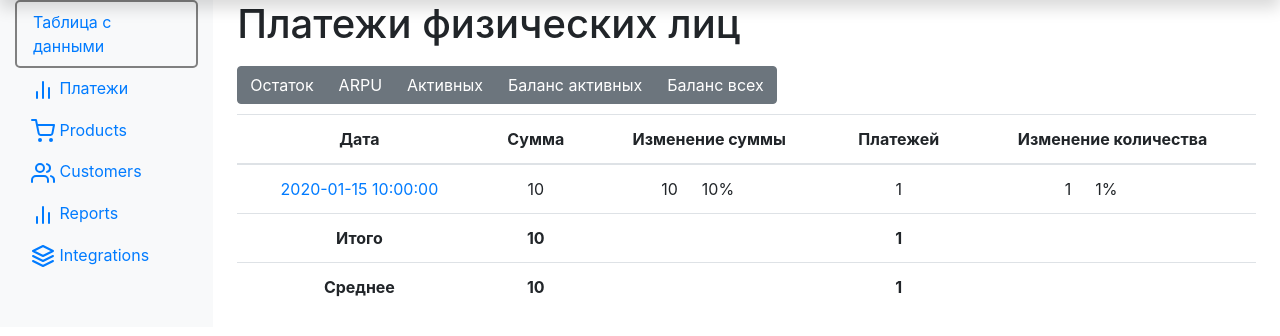
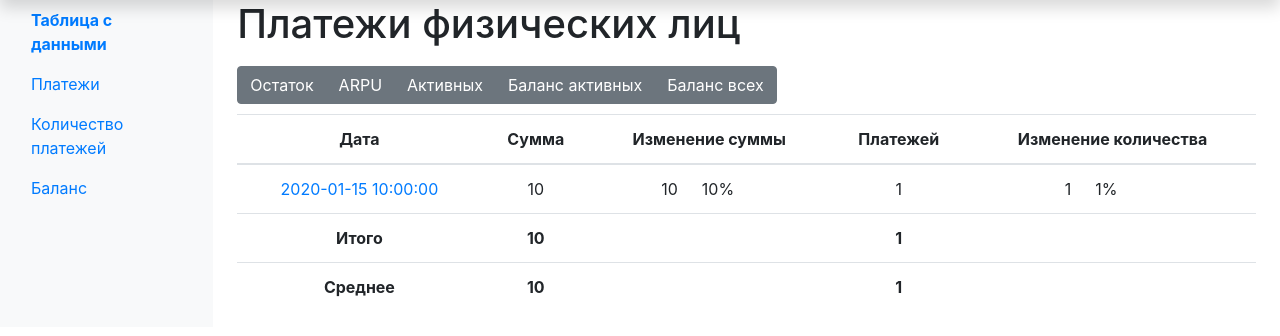
Before and after one commit to ds-vologdin/utm_sugarcrm_report, a Flask app: template templates/pays_year.html in a window 1280 px wide. Shown: the part 40-376 px from the top of the page. Run offline with Flask 2, Linux system fonts and the light colour scheme; the template is opened without the code that fills it: most values are stand-ins (such as "Sample title", 1, 10 or a date in 2020); some libraries are stand-ins or nearby versions.

Commit message:
Добавил пару графиков

```diff
--- a/static/css/base.css
+++ b/static/css/base.css
@@ -29,6 +29,5 @@
 }
 
 .menu--enable{
-  border: 2px solid grey;
-  border-radius: 5px;
+  font-weight: bold;
 }
--- a/templates/base.html
+++ b/templates/base.html
@@ -22,7 +22,7 @@
       <a class="navbar-brand col-sm-3 col-md-2 mr-0" href="{{ url_for('index') }}">Главная</a>
       <ul class="navbar-nav mr-auto">
         <li class="nav-item">
-          <a class="nav-link" href="{{ url_for('utmbill.show')}}">Платежи</a>
+          <a class="nav-link" href="{{ url_for('utmbill.utmpays_statistic')}}">Платежи</a>
         </li>
         <li class="nav-item">
           <a class="nav-link" href="#">Тикеты</a>
--- a/templates/pays_year.html
+++ b/templates/pays_year.html
@@ -8,34 +8,13 @@
     </a>
   </li>
   <li class="nav-item">
-    <a class="nav-link menu-sidebar show-graph-pays" href="#">
-      <span data-feather="bar-chart-2"></span>
-      Платежи
-    </a>
+    <a class="nav-link menu-sidebar show-graph-pays" href="#">Платежи</a>
   </li>
-  <li class="nav-item">
-    <a class="nav-link" href="#">
-      <span data-feather="shopping-cart"></span>
-      Products
-    </a>
+  <li class="nav-item menu-sidebar show-graph-count-pays">
+    <a class="nav-link" href="#">Количество платежей</a>
   </li>
-  <li class="nav-item">
-    <a class="nav-link" href="#">
-      <span data-feather="users"></span>
-      Customers
-    </a>
-  </li>
-  <li class="nav-item">
-    <a class="nav-link" href="#">
-      <span data-feather="bar-chart-2"></span>
-      Reports
-    </a>
-  </li>
-  <li class="nav-item">
-    <a class="nav-link" href="#">
-      <span data-feather="layers"></span>
-      Integrations
-    </a>
+  <li class="nav-item menu-sidebar show-graph-balance">
+    <a class="nav-link" href="#">Баланс</a>
   </li>
 </ul>
 {% endblock sidebar %}
@@ -127,6 +106,14 @@
 <div class="main_item main__graph-pays main__block--disable">
   <canvas id="pays_graphs" width="400" height="150"></canvas>
 </div>
+<div class="main_item main__graph-count-pays main__block--disable">
+  <h2>График количества платежей</h2>
+  <canvas id="pays_count" width="400" height="150"></canvas>
+</div>
+<div class="main_item main__graph-balance main__block--disable">
+  <h2>График средних балансов абонентов</h2>
+  <canvas id="balance" width="400" height="150"></canvas>
+</div>
 {% endif %}
 {% endblock main %}
 
@@ -173,5 +160,75 @@ var myChart = new Chart(ctx, {
         }
     }
 });
+
+var ctx_count = document.getElementById("pays_count");
+var myChart = new Chart(ctx_count, {
+// The type of chart we want to create
+    type: 'line',
+    // The data for our dataset
+    data: {
+        labels: data_lables,
+        datasets: [{
+            label: "Количество платежей",
+            borderColor: 'blue',
+            backgroundColor: 'transparent',
+            lineTension: 0.2,
+            borderWidth: 2,
+            pointRadius: 1,
+            data: [{% for pay in pays_stat %} {{ pay.count }}, {% endfor %}],
+            },
+            {
+            label: "Количество активных абонентов на 1 число",
+            borderColor: 'red',
+            backgroundColor: 'transparent',
+            lineTension: 0.2,
+            borderWidth: 2,
+            pointRadius: 1,
+            data: [{% for pay in pays_stat %} {{ pay.count_active }}, {% endfor %}],
+            },
+            {
+            label: "Средний баланс активных абонентов (смасштабирован: умножен на 5)",
+            borderColor: 'green',
+            backgroundColor: 'transparent',
+            lineTension: 0.2,
+            borderWidth: 2,
+            pointRadius: 1,
+            data: [{% for pay in pays_stat %} {{ pay.avg_balance }} * 5, {% endfor %}],
+            },
+        ]
+    },
+});
+
+
+var ctx_balance = document.getElementById("balance");
+var myChart = new Chart(ctx_balance, {
+// The type of chart we want to create
+    type: 'line',
+    // The data for our dataset
+    data: {
+        labels: data_lables,
+        datasets: [
+            {
+            label: "Средний баланс активных абонентов",
+            borderColor: 'green',
+            backgroundColor: 'transparent',
+            lineTension: 0.2,
+            borderWidth: 2,
+            pointRadius: 1,
+            data: [{% for pay in pays_stat %} {{ pay.avg_balance }}, {% endfor %}],
+            },
+            {
+            label: "Средний баланс активных абонентов",
+            borderColor: 'red',
+            backgroundColor: 'transparent',
+            lineTension: 0.2,
+            borderWidth: 2,
+            pointRadius: 1,
+            data: [{% for pay in pays_stat %} {{ pay.avg_balance_all }}, {% endfor %}],
+            },
+        ]
+    },
+});
+
 </script>
 {% endblock script %}
```
Also changed, not shown: static/js/pays_year.js (+14 -5 lines).
